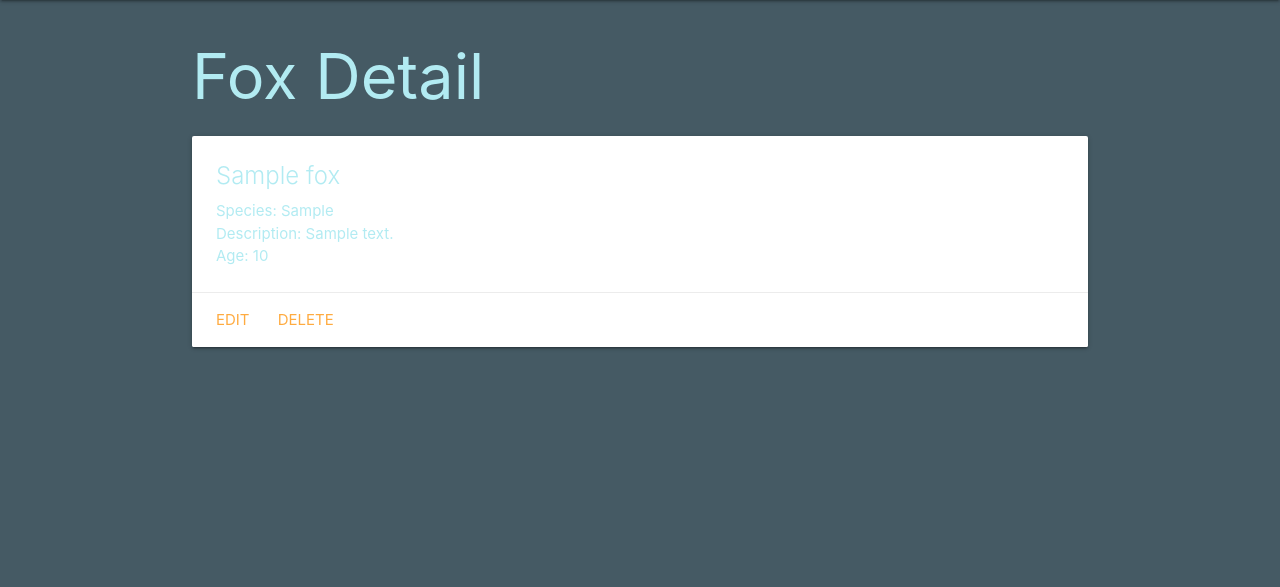
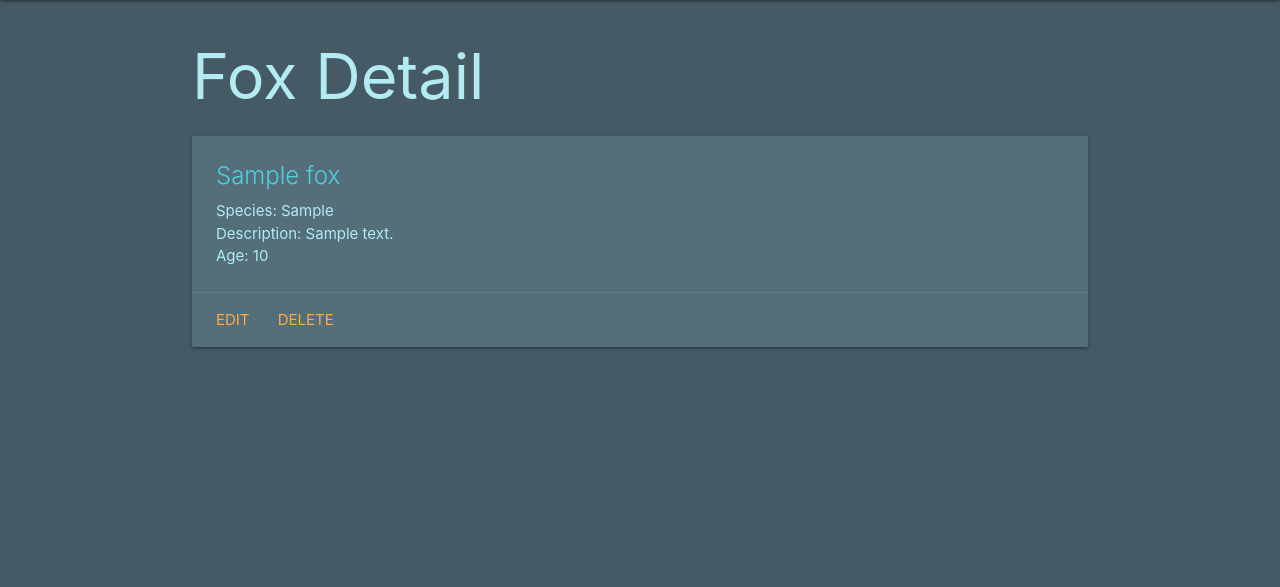
Before and after one commit to sdupree/fox-collector, a Django app: page /foxes/1/ in a window 1280 px wide. Shown: the part 64-651 px from the top of the page. Run offline with Django 3.2, Linux system fonts and the light colour scheme; tables that the repository leaves empty hold one stand-in row (values such as "Sample post").

Commit message:
Update styling.

```diff
--- a/main_app/static/css/style.css
+++ b/main_app/static/css/style.css
@@ -12,3 +12,7 @@ footer.page-footer {
   padding-top: 0;
   text-align: right;
 }
+
+input {
+  @extend .cyan-text, .text-lighten-2;
+}
--- a/main_app/templates/foxes/detail.html
+++ b/main_app/templates/foxes/detail.html
@@ -3,9 +3,9 @@
 
 <h1>Fox Detail</h1>
 
-<div class="card">
-  <div class="card-content">
-    <span class="card-title">{{ fox.name }}</span>
+<div class="card blue-grey darken-1">
+  <div class="card-content cyan-text text-lighten-4">
+    <span class="card-title cyan-text text-lighten-2">{{ fox.name }}</span>
     <p>Species: {{ fox.species }}</p>
     <p>Description: {{ fox.description }}</p>
     {% if fox.age > 0 %}
--- a/main_app/templates/main_app/fox_form.html
+++ b/main_app/templates/main_app/fox_form.html
@@ -7,7 +7,7 @@
     <h1>Add New Fox</h1>
   {% endif %}
   <!-- Leaving the action empty makes the form post to the same url used to display it -->
-  <form action="" method="post">
+  <form action="" method="post"  class="cyan-text text-lighten-2">
     <!-- Django requires the following for security purposes -->
     {% csrf_token %}
     <table>
```
